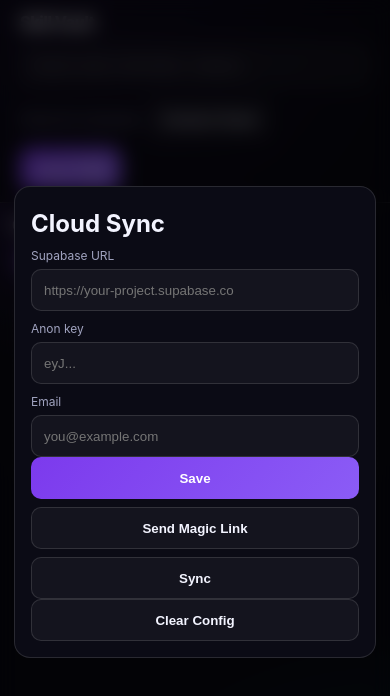
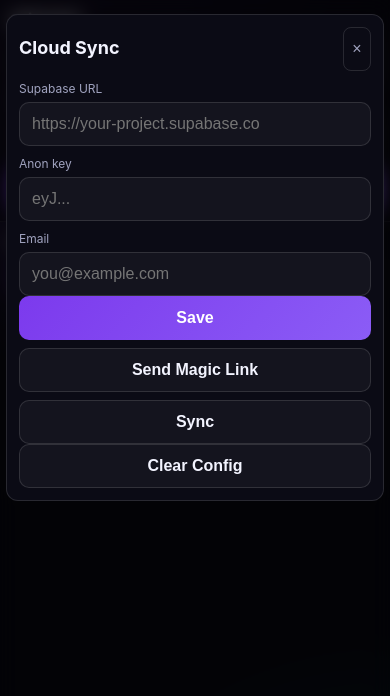
Before and after one commit to Victor-CS-Core/agent-skills-vault, a React (Vite) app: page / in a window 390 px wide. Both pictures are taken after a click on the button "Connect Cloud". Shown: the top 696 px of the page. Built offline with nearby package versions, Linux system fonts and the light colour scheme.

Commit message:
Clean legacy artifacts and finalize modal UX polish

```diff
--- a/src/components/CloudSyncModal.tsx
+++ b/src/components/CloudSyncModal.tsx
@@ -38,7 +38,17 @@
   return (
     <div className="overlay" onClick={onClose}>
       <div className="modal" onClick={(e) => e.stopPropagation()}>
-        <h2>Cloud Sync</h2>
+        <div className="modal-head">
+          <h2>Cloud Sync</h2>
+          <button
+            type="button"
+            className="icon"
+            onClick={onClose}
+            aria-label="Close cloud modal"
+          >
+            ×
+          </button>
+        </div>
         <label>Supabase URL</label>
         <input
           value={cloudUrl}
@@ -58,14 +68,23 @@
           placeholder="you@example.com"
         />
 
-        <div className="row">
-          <button className="btn" onClick={() => void onSaveConfig()}>
+        <div className="row-3">
+          <button
+            type="button"
+            className="btn"
+            onClick={() => void onSaveConfig()}
+          >
             Save
           </button>
-          <button className="btn ghost" onClick={() => void onSendMagicLink()}>
+          <button
+            type="button"
+            className="btn ghost"
+            onClick={() => void onSendMagicLink()}
+          >
             Send Magic Link
           </button>
           <button
+            type="button"
             className="btn ghost"
             onClick={() => void onSync()}
             disabled={!canSync || cloudSyncing}
@@ -75,11 +94,19 @@
         </div>
 
         <div className="row">
-          <button className="btn ghost" onClick={() => void onClearConfig()}>
+          <button
+            type="button"
+            className="btn ghost"
+            onClick={() => void onClearConfig()}
+          >
             Clear Config
           </button>
           {showSignOut && (
-            <button className="btn ghost" onClick={() => void onSignOut()}>
+            <button
+              type="button"
+              className="btn ghost"
+              onClick={() => void onSignOut()}
+            >
               Sign Out
             </button>
           )}
--- a/src/components/ImportSkillModal.tsx
+++ b/src/components/ImportSkillModal.tsx
@@ -42,7 +42,17 @@
   return (
     <div className="overlay" onClick={onClose}>
       <div className="modal" onClick={(e) => e.stopPropagation()}>
-        <h2>Import Skill</h2>
+        <div className="modal-head">
+          <h2>Import Skill</h2>
+          <button
+            type="button"
+            className="icon"
+            onClick={onClose}
+            aria-label="Close import modal"
+          >
+            ×
+          </button>
+        </div>
         <label>GitHub or skills.sh URL</label>
         <input
           value={repoUrl}
@@ -55,7 +65,11 @@
           onChange={(e) => onSkillFilterChange(e.target.value)}
           placeholder="to-prd"
         />
-        <button className="btn full" onClick={() => void onImport()}>
+        <button
+          type="button"
+          className="btn full"
+          onClick={() => void onImport()}
+        >
           Fetch and Import
         </button>
 
@@ -90,7 +104,11 @@
           rows={5}
           placeholder="Skill markdown body"
         />
-        <button className="btn ghost full" onClick={() => void onManualSave()}>
+        <button
+          type="button"
+          className="btn ghost full"
+          onClick={() => void onManualSave()}
+        >
           Save Manually
         </button>
         {importStatus && <p className="notice">{importStatus}</p>}
--- a/src/components/SkillDetailModal.tsx
+++ b/src/components/SkillDetailModal.tsx
@@ -1,4 +1,9 @@
-import { renderMarkdownSafe, safeExternalUrl } from "../lib/skill-utils";
+import { useEffect, useMemo, useState } from "react";
+import {
+  parseFrontmatter,
+  renderMarkdownSafe,
+  safeExternalUrl,
+} from "../lib/skill-utils";
 import type { Skill } from "../types/skill";
 
 type SkillDetailModalProps = {
@@ -6,19 +11,137 @@
   onClose: () => void;
 };
 
+type GitHubRawInfo = {
+  owner: string;
+  repo: string;
+  branch: string;
+};
+
+type RelatedSkill = {
+  name: string;
+  description: string;
+  rawUrl: string;
+};
+
+const relatedSkillCache = new Map<string, RelatedSkill[]>();
+
+function parseGitHubRawUrl(rawUrl: string): GitHubRawInfo | null {
+  try {
+    const url = new URL(rawUrl);
+    if (url.hostname !== "raw.githubusercontent.com") return null;
+    const parts = url.pathname.split("/").filter(Boolean);
+    if (parts.length < 4) return null;
+    return {
+      owner: parts[0],
+      repo: parts[1],
+      branch: parts[2],
+    };
+  } catch {
+    return null;
+  }
+}
+
+function extractSlashSkillRefs(text: string): string[] {
+  const refs = new Set<string>();
+  const regex = /\/(?:[a-z0-9][a-z0-9-]*)/gi;
+  for (const match of text.matchAll(regex)) {
+    refs.add(match[0].slice(1).toLowerCase());
+  }
+  return [...refs];
+}
+
+async function fetchRelatedSkills(
+  sourceUrl: string,
+  refs: string[],
+): Promise<RelatedSkill[]> {
+  const cached = relatedSkillCache.get(sourceUrl);
+  if (cached) return cached;
+
+  const info = parseGitHubRawUrl(sourceUrl);
+  if (!info || refs.length === 0) return [];
+
+  const treeRes = await fetch(
+    `https://api.github.com/repos/${info.owner}/${info.repo}/git/trees/${info.branch}?recursive=1`,
+  );
+  if (!treeRes.ok) return [];
+
+  const treeData = (await treeRes.json()) as {
+    tree?: { path: string; type: string }[];
+  };
+
+  const tree = (treeData.tree ?? []).filter((n) => n.type === "blob");
+  const result: RelatedSkill[] = [];
+
+  for (const ref of refs) {
+    const match = tree.find(
+      (n) =>
+        n.path.endsWith("SKILL.md") &&
+        (n.path.toLowerCase().endsWith(`/${ref}/SKILL.md`) ||
+          n.path.toLowerCase().includes(`/${ref}/`)),
+    );
+    if (!match) continue;
+
+    try {
+      const rawUrl = `https://raw.githubusercontent.com/${info.owner}/${info.repo}/${info.branch}/${match.path}`;
+      const rawRes = await fetch(rawUrl);
+      if (!rawRes.ok) continue;
+      const markdown = await rawRes.text();
+      const { fm, body } = parseFrontmatter(markdown);
+      result.push({
+        name: fm.name || ref,
+        description: fm.description || body.split(/\r?\n/)[0] || "",
+        rawUrl,
+      });
+    } catch {
+      // ignore best-effort related-skill load failures
+    }
+  }
+
+  relatedSkillCache.set(sourceUrl, result);
+  return result;
+}
+
 export default function SkillDetailModal({
   skill,
   onClose,
 }: SkillDetailModalProps) {
   const sourceUrl = safeExternalUrl(skill.rawUrl);
+  const refs = useMemo(
+    () => extractSlashSkillRefs(skill.body || ""),
+    [skill.body],
+  );
+  const [relatedSkills, setRelatedSkills] = useState<RelatedSkill[]>([]);
+
+  useEffect(() => {
+    let cancelled = false;
+
+    async function load() {
+      if (!sourceUrl || refs.length === 0) {
+        setRelatedSkills([]);
+        return;
+      }
+      const loaded = await fetchRelatedSkills(sourceUrl, refs);
+      if (!cancelled) setRelatedSkills(loaded);
+    }
+
+    void load();
+    return () => {
+      cancelled = true;
+    };
+  }, [sourceUrl, refs]);
 
   return (
     <div className="overlay" onClick={onClose}>
       <div className="modal detail" onClick={(e) => e.stopPropagation()}>
         <div className="detail-head">
           <h2>{skill.name}</h2>
-          <button className="icon" onClick={onClose}>
-            x
+          <button
+            type="button"
+            className="icon"
+            onClick={onClose}
+            aria-label="Close skill details"
+          >
+            ×
           </button>
         </div>
         <p className="detail-meta">
@@ -39,6 +162,26 @@
             __html: renderMarkdownSafe(skill.body || "*No content*"),
           }}
         />
+
+        {relatedSkills.length > 0 && (
+          <div className="markdown related-skills">
+            <h3>Related Skills</h3>
+            <ul>
+              {relatedSkills.map((item) => (
+                <li key={item.rawUrl}>
+                  <a
+                    href={item.rawUrl}
+                    target="_blank"
+                    rel="noopener noreferrer"
+                  >
+                    {item.name}
+                  </a>
+                  {item.description ? `: ${item.description}` : ""}
+                </li>
+              ))}
+            </ul>
+          </div>
+        )}
       </div>
     </div>
   );
--- a/src/styles.css
+++ b/src/styles.css
@@ -73,6 +73,16 @@
   color: var(--text);
 }
 
+.search:focus-visible,
+.modal input:focus-visible,
+.modal textarea:focus-visible,
+.btn:focus-visible,
+.icon:focus-visible,
+.segmented button:focus-visible {
+  outline: 2px solid rgba(124, 58, 237, 0.65);
+  outline-offset: 2px;
+}
+
 .header-actions {
   display: flex;
   align-items: center;
@@ -84,6 +94,10 @@
 .status {
   color: var(--muted);
   font-size: 12px;
+  max-width: 260px;
+  overflow: hidden;
+  text-overflow: ellipsis;
+  white-space: nowrap;
 }
 
 .btn {
@@ -206,11 +220,16 @@
   color: var(--muted);
   font-size: 13px;
   line-height: 1.5;
+  display: -webkit-box;
+  -webkit-line-clamp: 3;
+  -webkit-box-orient: vertical;
+  overflow: hidden;
 }
 
 .meta {
   display: flex;
   justify-content: space-between;
+  flex-wrap: wrap;
   gap: 10px;
   margin-top: 12px;
   font-size: 12px;
@@ -227,18 +246,21 @@
 .overlay {
   position: fixed;
   inset: 0;
-  display: grid;
-  place-items: center;
+  display: flex;
+  align-items: center;
+  justify-content: center;
   background: rgba(0, 0, 0, 0.6);
   backdrop-filter: blur(10px);
   padding: 14px;
   z-index: 100;
+  overflow-y: auto;
 }
 
 .modal {
   width: min(760px, 100%);
   max-height: min(92vh, 900px);
   overflow: auto;
+  overscroll-behavior: contain;
   border-radius: 16px;
   border: 1px solid var(--border);
   background: #0b0b15;
@@ -247,6 +269,17 @@
 
 .modal h2,
 .modal h3 {
+  margin: 6px 0 10px;
+}
+
+.modal-head {
+  display: flex;
+  align-items: center;
+  justify-content: space-between;
+  gap: 8px;
+}
+
+.modal-head h2 {
   margin: 6px 0 10px;
 }
 
@@ -270,6 +303,12 @@
   gap: 8px;
 }
 
+.row-3 {
+  display: grid;
+  grid-template-columns: repeat(3, minmax(0, 1fr));
+  gap: 8px;
+}
+
 .notice {
   margin-top: 8px;
   color: #a5b4fc;
@@ -285,6 +324,11 @@
   align-items: center;
   justify-content: space-between;
   gap: 8px;
+}
+
+.detail-head h2 {
+  margin: 0;
+  overflow-wrap: anywhere;
 }
 
 .detail-meta {
@@ -310,13 +354,35 @@
   font-family: "JetBrains Mono", monospace;
 }
 
+.markdown table {
+  display: block;
+  max-width: 100%;
+  overflow-x: auto;
+}
+
+.related-skills {
+  margin-top: 16px;
+}
+
+.related-skills ul {
+  padding-left: 20px;
+}
+
 @media (max-width: 980px) {
   .header {
     grid-template-columns: 1fr;
+    padding: 12px 14px;
   }
 
   .header-actions {
     justify-content: flex-start;
+    width: 100%;
+  }
+
+  .status {
+    max-width: 100%;
+    white-space: normal;
+    overflow: visible;
   }
 }
 
@@ -326,7 +392,8 @@
   }
 
   .row,
-  .row-2 {
+  .row-2,
+  .row-3 {
     grid-template-columns: 1fr;
   }
 
@@ -335,11 +402,109 @@
   .search,
   .modal input,
   .modal textarea {
-    min-height: 42px;
+    min-height: 44px;
+    font-size: 16px;
   }
 
   .toolbar {
     flex-direction: column;
     align-items: flex-start;
   }
+
+  .overlay {
+    align-items: flex-start;
+    padding: 10px;
+  }
+
+  .modal {
+    width: 100%;
+    max-height: 88vh;
+    border-radius: 14px;
+    margin-top: 8px;
+  }
+
+  .modal-head .icon {
+    flex: 0 0 auto;
+  }
+
+  .header-actions .btn {
+    width: 100%;
+  }
 }
+
+@media (max-width: 390px) {
+  .header {
+    gap: 10px;
+    padding: 10px;
+  }
+
+  .brand {
+    font-size: 15px;
+  }
+
+  .status {
+    font-size: 11px;
+  }
+
+  .main {
+    padding: 10px;
+  }
+
+  .toolbar {
+    gap: 8px;
+  }
+
+  .segmented {
+    width: 100%;
+    display: grid;
+    grid-template-columns: 1fr 1fr;
+  }
+
+  .segmented button {
+    width: 100%;
+    padding: 10px 8px;
+    font-size: 13px;
+  }
+
+  .grid.card {
+    grid-template-columns: 1fr;
+    gap: 10px;
+  }
+
+  .card {
+    padding: 12px;
+    border-radius: 14px;
+  }
+
+  .card h3 {
+    font-size: 15px;
+  }
+
+  .meta {
+    gap: 6px;
+    margin-top: 10px;
+    font-size: 11px;
+  }
+
+  .overlay {
+    padding: 6px;
+  }
+
+  .modal {
+    padding: 12px;
+    border-radius: 12px;
+  }
+
+  .modal-head h2,
+  .detail-head h2 {
+    font-size: 18px;
+  }
+
+  .detail-meta {
+    font-size: 12px;
+  }
+
+  .markdown {
+    line-height: 1.65;
+  }
+}
```
Also changed, not shown: 1 other file (tests, documents, lock files or other folders).
